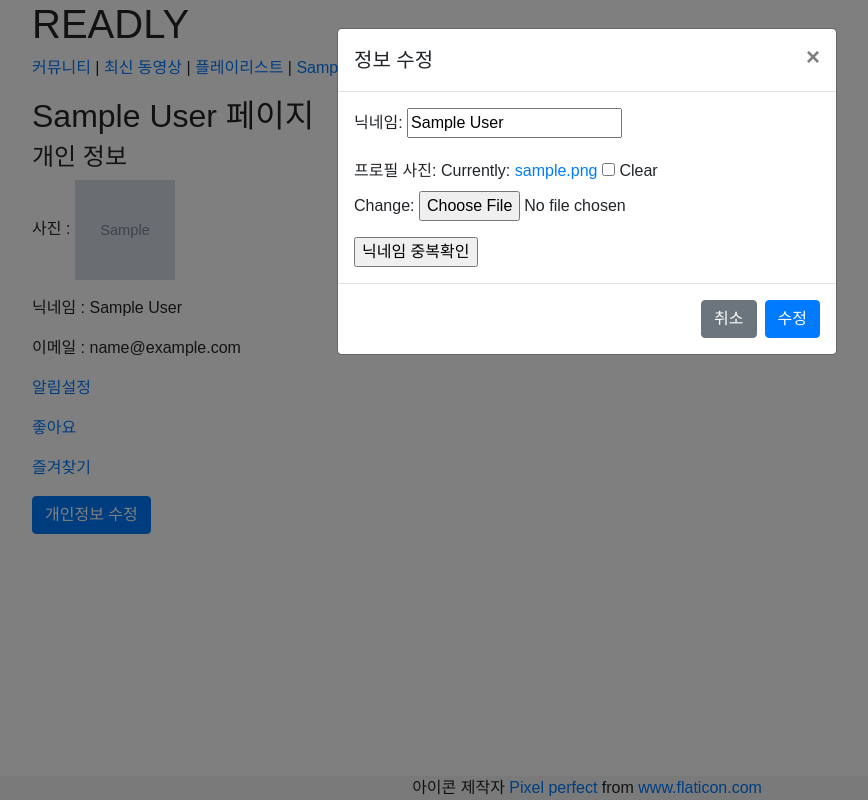
After one commit to lunevilia/marketing, a Django app: page /account/profile/ in a window 1280 px wide, after a click on "개인정보 수정". The commit adds this page. Shown: the whole page, without its empty margins (53-921 px from the left). Run offline with Django 3.2, Linux system fonts and the light colour scheme; a user stored in the database is signed in; tables that the repository leaves empty hold one stand-in row (values such as "Sample post"); grey boxes marked "Sample" are stand-in pictures; some libraries are stand-ins or nearby versions.

Commit message:
회원정보 수정 적용

```diff
--- a/account/forms.py
+++ b/account/forms.py
@@ -16,3 +16,22 @@ class SignupForm(forms.ModelForm):
         }
 
         onchange="rematch(this.id)"
+
+class ModifyForm(forms.ModelForm):
+    class Meta:
+        model = Profile
+        fields = ('Name', 'Image', )
+        labels = {
+            'Name': '닉네임',
+            'Image': '프로필 사진',
+        }
+        widgets = {
+            'Name': forms.TextInput(attrs={'id': 'nickname_id', 'onchange':"rematch(this.id)", }),
+        }
+        error_messages = {
+            'Name': {
+                'unique': "동일한 닉네임이 존재합니다!",
+            },
+        }
+
+        onchange="rematch(this.id)"
--- /dev/null
+++ b/account/templates/accountlayout/profilelayer.html
@@ -0,0 +1,6 @@
+{% extends 'layer.html' %}
+{% block contents %}
+<h2>{{user.profile.Name}} 페이지</h2>
+{% block name %}
+{% endblock %}
+{% endblock %}
--- /dev/null
+++ b/account/templates/profile.html
@@ -0,0 +1,99 @@
+{% extends 'accountlayout/profilelayer.html' %}
+{% block name %}
+<script>
+function modify_profile() {
+  var r = confirm("수정된 정보로 적용하시겠습니까?");
+  if (r == true) {
+    return true;
+  } else {
+    return false;
+  }
+}
+
+function rematch(x){
+    var nickname_check;
+    if (x=="nickname_id") {
+        nickname_check = false
+        $('#nickname_check').text("중복된 확인을 해주세요!");
+        $('#nickname_check').css("color", "red");
+    }
+    $('#modify_submit').attr("disabled", true);
+    $('#overlap_id').text("중복확인을 해주세요!");
+}
+
+function modify_overlap(x, region){
+    $.ajax({
+        // type을 설정합니다.
+        type : 'GET',
+        url : "{% url 'account:ajax' 'abc' 'region' %}".replace(/abc/, x.toString()).replace(/region/, region.toString()),
+        success : function (data) {
+            // 만약 주는 녀석이 region에 따른 녀석이면 region에 따른 녀석만 변경
+            if(data["check"]){
+                if (region == "nickname"){
+                    $('#nickname_check').text("중복된 닉네임이 존재합니다");
+                    $('#nickname_check').css("color", "red");
+                    nickname_check = false;
+                }
+            } else {
+                if  (region == "nickname"){
+                    $('#nickname_check').text("사용 가능한 닉네임 입니다");
+                    $('#nickname_check').css("color", "blue");
+                    nickname_check = true;
+                }
+            }
+        },
+        error: function () {
+            if (region == "nickname"){
+                $('#nickname_check').text("닉네임을 입력해주세요");
+                nickname_check = false;
+            }
+        },
+        complete: function() {
+            if (nickname_check){
+                $('#modify_submit').attr("disabled", false);
+            } else {
+                $('#modify_submit').attr("disabled", true);
+                $('#overlap_id').text("중복확인을 해주세요!");
+            }
+        }
+    });
+    }
+
+</script>
+<h4>개인 정보</h4>
+
+<p>사진 : {% if user.profile.Image %}<img width="100" height="100" src="{{user.profile.Image.url}}">{% else %}설정하지 않았습니다!{% endif %}</p>
+<p>닉네임 : {{user.profile.Name}}</p>
+<p>이메일 : {{user.profile.Email}}</p>
+<p><a href="#">알림설정</a></p>
+<p><a href="#">좋아요</a></p>
+<p><a href="#">즐겨찾기</a></p>
+
+<button type="button" class="btn btn-primary" data-toggle="modal" data-target="#exampleModal" data-whatever="@mdo">개인정보 수정</button>
+
+<div class="modal fade" id="exampleModal" tabindex="-1" role="dialog" aria-labelledby="exampleModalLabel" aria-hidden="true">
+    <div class="modal-dialog" role="document">
+      <div class="modal-content">
+        <div class="modal-header">
+          <h5 class="modal-title" id="exampleModalLabel">정보 수정</h5>
+          <button type="button" class="close" data-dismiss="modal" aria-label="Close">
+            <span aria-hidden="true">&times;</span>
+          </button>
+        </div>
+        <div class="modal-body">
+            <form onSubmit="return modify_profile()" action="{% url 'account:profile' %}" enctype="multipart/form-data" method="post">
+                {% csrf_token %}
+                {{profile_form.as_p}}
+                <span id="nickname_check"></span>
+                <input type="button" onclick="modify_overlap($('#nickname_id').val(), 'nickname');" value="닉네임 중복확인">
+        </div>
+                <div class="modal-footer">
+                <button type="button" class="btn btn-secondary" data-dismiss="modal">취소</button>
+                <button id="modify_submit" type="submit" class="btn btn-primary">수정</button>
+                </div>
+            </form>
+      </div>
+    </div>
+  </div>
+
+{% endblock %}
--- a/account/templates/signup.html
+++ b/account/templates/signup.html
@@ -1,4 +1,4 @@
-{% extends 'accountlayout/accountlayer.html' %}
+{% extends 'accountlayout/signuplayer.html' %}
 {% block name %}
 
 <script>
--- a/account/urls.py
+++ b/account/urls.py
@@ -11,6 +11,7 @@ urlpatterns = [
     #로그아웃
     path('logout/', auth_views.LogoutView.as_view(), kwargs={'next_page': '/'}, name='logout'),
     #회원정보 수정 requried login 추가
+    path('profile/', views.profile, name='profile'),
     #회원페이지 => 내가쓴글, 쪽지보기, 즐겨찾기, 좋아요 requried login 추가
     #회원탈퇴
     #비밀번호 수정
--- a/account/views.py
+++ b/account/views.py
@@ -7,6 +7,7 @@ from django.http import HttpResponse, HttpResponseRedirect
 import json
 from usingform.models import Commentalertcontent
 from django.core import serializers
+from django.contrib.auth.decorators import login_required
 
 def login(request):
     if request.method == "POST":
@@ -47,6 +48,18 @@ def signup(request):
         form = SignupForm()
     return render(request, "signup.html", {"form":form, "error":error,})
 
+@login_required(login_url='/')
+def profile(request):
+    profile_information = Profile.objects.get(user__username=request.user)
+    if request.method == "POST":
+        profile_form = ModifyForm(request.POST, request.FILES, instance=profile_information)
+        if profile_form.is_valid():
+            profile_form.save()
+            return redirect('/account/profile')
+    else:
+        profile_form = ModifyForm(instance=profile_information)
+    return render(request, "profile.html", {"profile_form":profile_form})
+
 #중복확인하는 ajax용 함수 만들기 (닉네임, 아이디, 이메일)
 def ajax(request, value, region):
     if request.is_ajax():
--- a/formstudy/templates/layer.html
+++ b/formstudy/templates/layer.html
@@ -216,7 +216,7 @@ var alarm_status = true;
     <a href="/youtube">최신 동영상</a> |
     <a href="/youtube/playlist/">플레이리스트</a> |
     {% if user.is_authenticated %}
-    <a href="#">{{request.user.username}} 프로필</a> |
+    <a href="{% url 'account:profile' %}">{{user.profile.Name}} 프로필</a> |
     <a href="{% url 'account:logout' %}?next={{request.path}}">로그아웃</a>
     {% else %}
     <a href="/account/signup">회원가입</a> |
--- a/usingform/templates/form_detail.html
+++ b/usingform/templates/form_detail.html
@@ -134,8 +134,8 @@ function delete_comment(x) {
 }
 
 </script>
-<!-- 알람 설정 -->
-<p>알람 활성화 : <span onclick="ajax_donot_alert('{{detail_getForm.id}}', this)">{{detail_getForm|board_alert:request.user.username|safe}}</span></p>
+<!-- 알림 설정 -->
+<p>알림 활성화 : <span onclick="ajax_donot_alert('{{detail_getForm.id}}', this)">{{detail_getForm|board_alert:request.user.username|safe}}</span></p>
 
 <!-- 제목 -->
 <h3>{{detail_getForm.title}}</h3>
--- a/usingform/templates/formtest.html
+++ b/usingform/templates/formtest.html
@@ -1,5 +1,6 @@
 {% extends 'formlayout/formlayer.html' %}
 {% block name %}
+<p><a href="/category/">홈으로</a></p>
 <h2>{{board_name}}</h2>
 {% if user.is_authenticated %}
 <button class="btn btn-primary" type="button" data-toggle="collapse" data-target="#collapseExample" aria-expanded="false" aria-controls="collapseExample">
@@ -28,5 +29,5 @@
 <a href="{% url 'forms:shw_form' form_contents.category form_contents.id %}">자세히 보기</a>
 <hr>
 {% endfor %}
-
+1
 {% endblock %}
```
Also changed, not shown: account/templates/accountlayout/signuplayer.html (renamed from account/templates/accountlayout/accountlayer.html).
